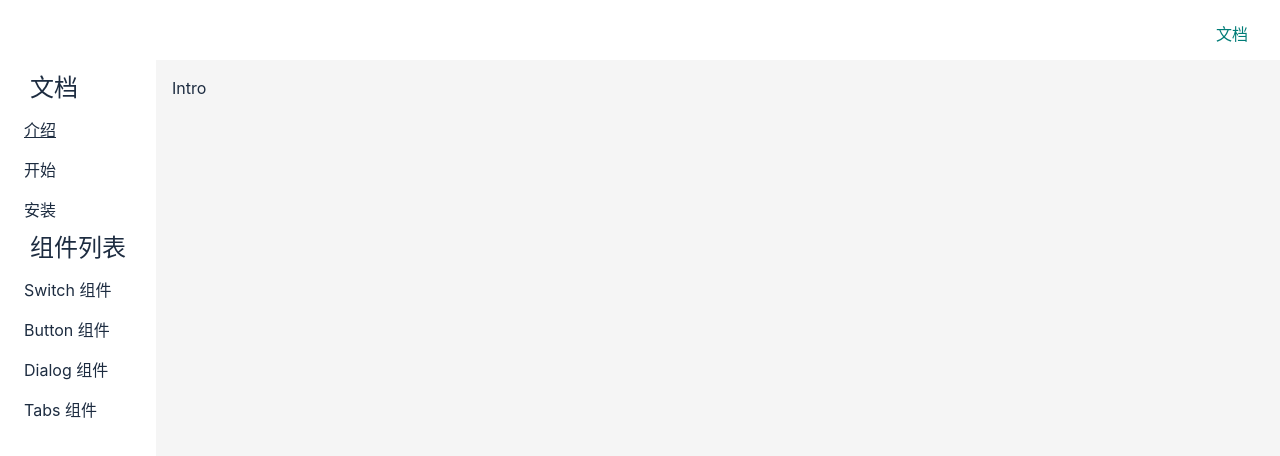
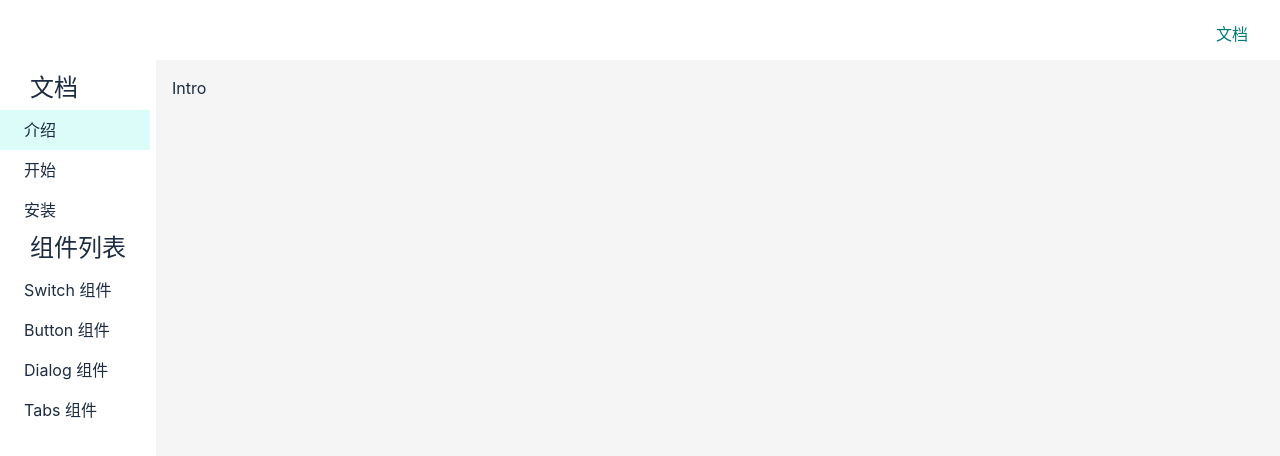
Before and after one commit to qiyi-li/little_ui, a Vue app: page /#/doc/intro in a window 1280 px wide. Shown: the top 456 px of the page. Built offline with nearby package versions, Linux system fonts and the light colour scheme.

Commit message:
修改路由高亮样式

```diff
--- a/src/views/Doc.vue
+++ b/src/views/Doc.vue
@@ -69,12 +69,6 @@ export default {
   }
 }
 
-.router-link-active{
-  display: inline-block;
-
-  text-decoration: underline;
-}
-
 .content {
   display: flex;
 
@@ -105,7 +99,15 @@ aside {
   > ol {
     > li {
       height: 40px;
-      a{
+
+      a {
+        &.router-link-active {
+          text-decoration: none;
+          background: #dcfcfa;
+        }
+
+        width: 100%;
+        display: inline-block;
         line-height: 40px;
         padding-left: 24px;
       }
```
